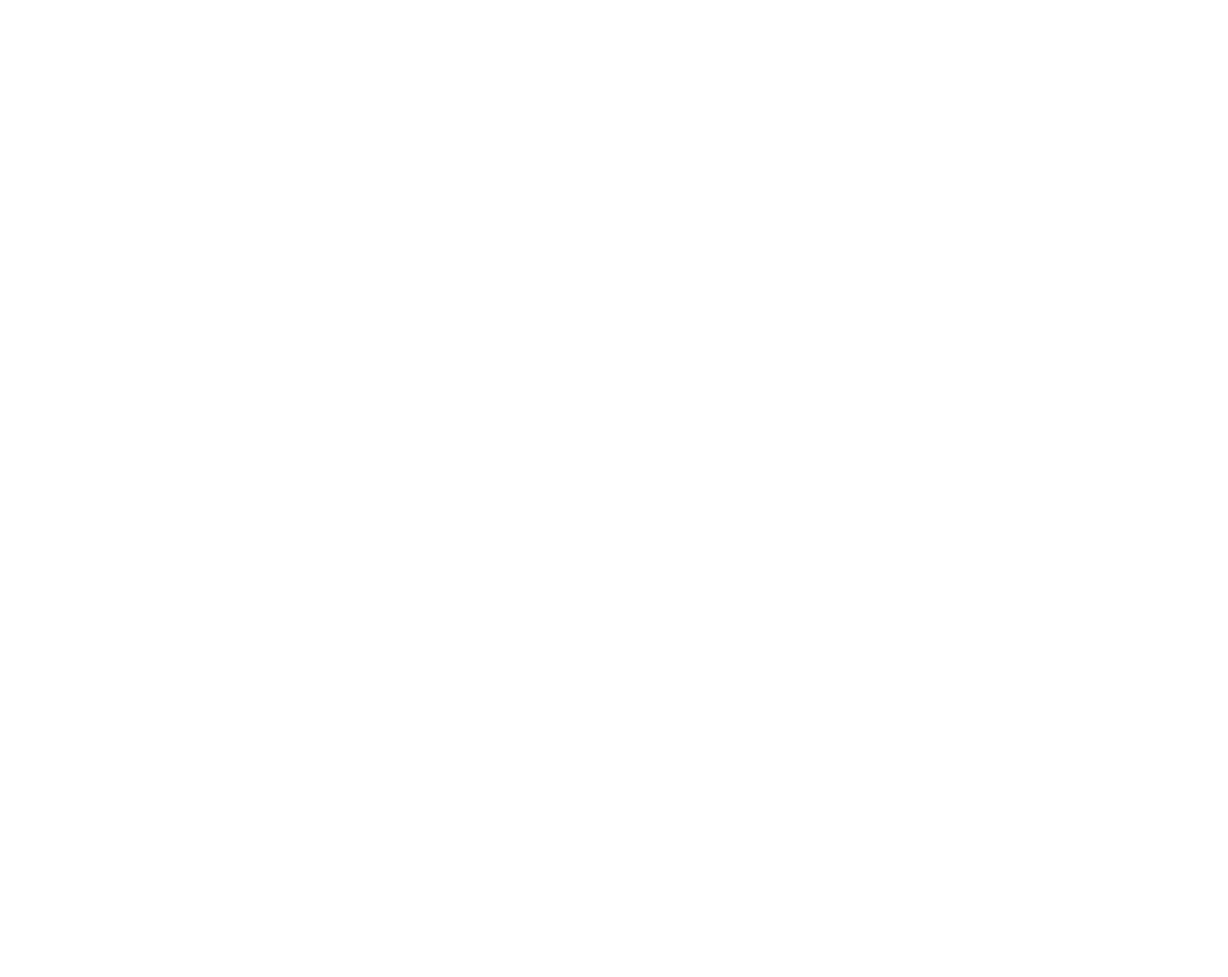
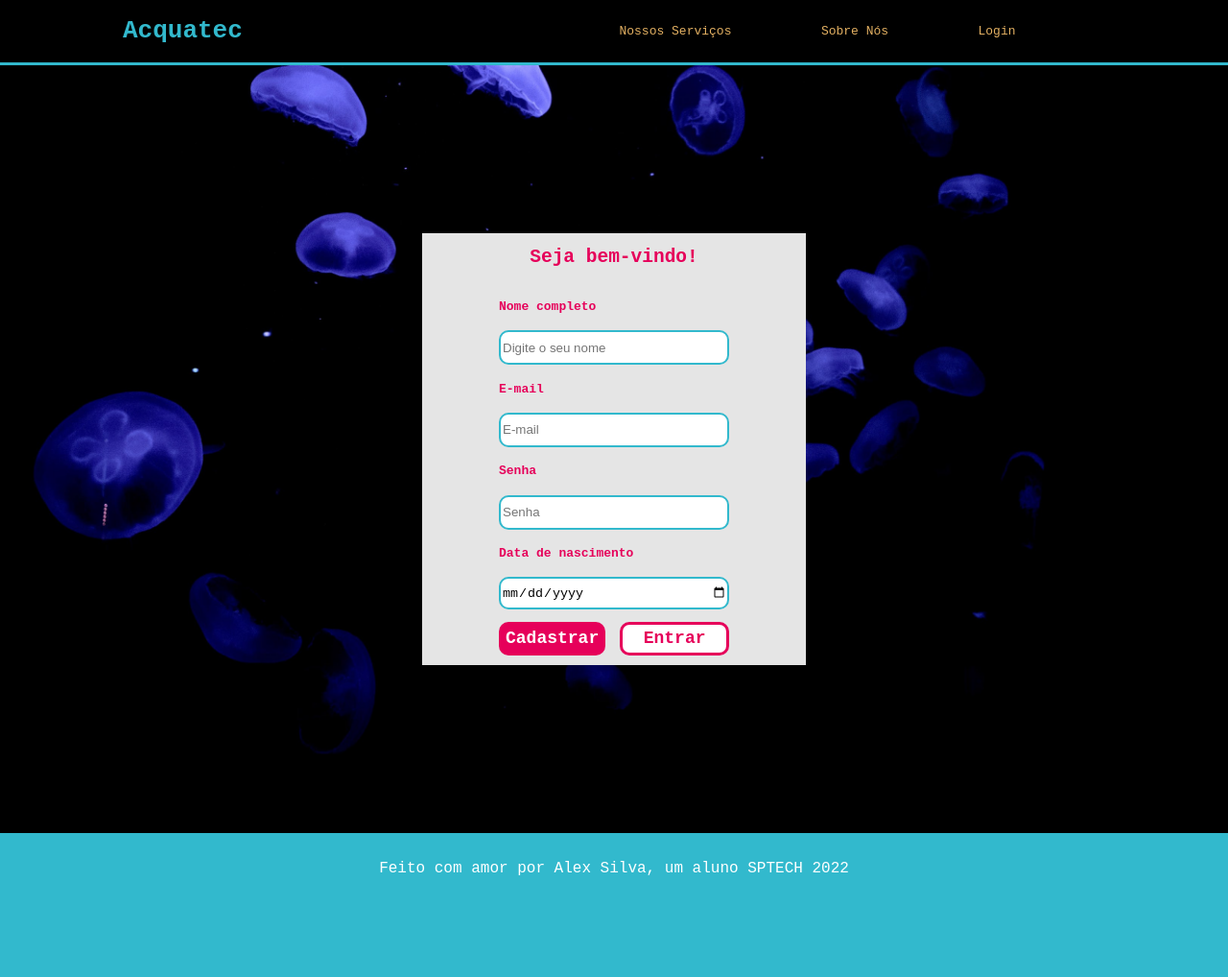
Before and after one commit to Alex1silva/site-institucional, a plain HTML site: page cadastro.html in a window 1280 px wide. Shown: the whole page at 96% size. Before the commit the page ends 800 px from the top, so only its background shows below. Drawn offline with Linux system fonts and the light colour scheme.

Commit message:
finalizando o site constitucional

```diff
--- a/cadastro.html
+++ b/cadastro.html
@@ -0,0 +1,51 @@
+<!DOCTYPE html>
+<html lang="pt-br">
+<head>
+    <meta charset="UTF-8">
+    <meta http-equiv="X-UA-Compatible" content="IE=edge">
+    <meta name="viewport" content="width=device-width, initial-scale=1.0">
+    <link rel="stylesheet" href="estilo.css">
+    <title>Acquatec - Cadastro</title>
+</head>
+<body>
+    <div class="header">
+        <div class="container">
+            <h1><a href="index.html">Acquatec</a></h1>
+            <ul class="navbar">
+                <li>Nossos Serviços</li>
+                <li>Sobre Nós</li>
+                <li>Login</li>
+            </ul>
+        </div>
+    </div>
+
+    <div class="banner">
+        <div class="container">
+            <div class="card">
+                <h2>Seja bem-vindo!</h2>
+                <div class="form-box">
+                    <h4>Nome completo</h4>
+                    <input type="text" placeholder="Digite o seu nome">
+                    <h4>E-mail</h4>
+                    <input type="text" placeholder="E-mail">
+                    <h4>Senha</h4>
+                    <input type="password" placeholder="Senha">
+                    <h4>Data de nascimento</h4>
+                    <input type="date">
+                    <div class="group-button">
+                        <button class="btn1"><a href="login.html">Cadastrar</a></button>
+                        <button class="btn2"><a href="login.html">Entrar</a></button>
+                    </div>
+                </div>
+            </div>
+        </div>
+    </div>
+
+    <div class="footer">
+        <div class="container">
+            <p>Feito com amor por Alex Silva, um aluno SPTECH 2022</p>
+        </div>
+    </div>
+    <!-- lorem -->
+</body>
+</html>
--- a/estilo.css
+++ b/estilo.css
@@ -1,45 +1,45 @@
-.header{
+.header {
   color: #32b9cd;
   border-bottom: 3px solid #32b9cd;
 }
 
-body{
+body {
   margin: 0;
   background-color: black;
   font-family: monospace;
 }
 
-.container{
+.container {
   width: 80%;
   margin: auto;
 }
 
-.header .container{
+.header .container {
   display: flex;
   justify-content: space-between;
 }
 
-.navbar{
+.navbar {
   display: flex;
   list-style: none;
   justify-content: space-evenly;
   padding: 0;
   width: 600px;
   align-items: center;
-    color: #E3b062;
+  color: #e3b062;
 }
 
-.agora{
+.agora {
   font-weight: 1000;
 }
 
-.banner{
+.banner {
   height: 100%;
-    background-image: url(imgs/bg-jelly-fish-para_outras_pags.png);
+  background-image: url("imgs/bg-jelly-fish-para_outras_pags.png");
   background-size: cover;
 }
 
-.banner .container{
+.banner .container {
   height: 100vh;
   display: flex;
   justify-content: center;
@@ -47,16 +47,16 @@
   color: white;
 }
 
-.banner .container p{
+.banner .container p {
   width: 280px;
   margin: 0;
   padding: 0;
   font-size: 36px;
 }
 
-.banner .card{
+.banner .card {
   background-color: #e5e5e5;
-    height: 400px;
+  height: 450px;
   width: 400px;
   display: flex;
   flex-direction: column;
@@ -65,43 +65,43 @@
   color: #e6005a;
 }
 
-.banner span{
+.banner span {
   font-weight: bold;
   letter-spacing: 5px;
 }
 
-li a{
+li a {
   text-decoration: none;
-    color: #E3b062;
+  color: #e3b062;
 }
 
-h1 a{
+h1 a {
   text-decoration: none;
   color: #32b9cd;
 }
 
-.form-box{
+.form-box {
   display: flex;
   flex-direction: column;
   width: 60%;
 }
 
-.form-box h4{
+.form-box h4 {
   align-self: flex-start;
 }
 
-input{
+input {
   height: 30px;
-    border:2px solid #32b9cd;
+  border: 2px solid #32b9cd;
   border-radius: 10px;
 }
 
-.group-button{
+.group-button {
   display: flex;
   height: 60px;
 }
 
-.btn1{
+.btn1 {
   font-family: monospace;
   align-self: center;
   width: 80%;
@@ -115,7 +115,7 @@
   color: white;
 }
 
-.btn2{
+.btn2 {
   font-family: monospace;
   align-self: center;
   width: 80%;
@@ -130,80 +130,88 @@
   margin-left: 15px;
 }
 
-.valores{
+.btn1 a{
+  text-decoration: none;
+  color: white;
+}
+
+.btn2 a{
+  text-decoration: none;
+  color: #e6005a;
+}
+
+.valores {
   height: 300px;
   background-color: rgb(233, 233, 233);
 }
 
-.valores .container{
+.valores .container {
   height: 100%;
   display: flex;
   justify-content: space-around;
   align-items: center;
 }
 
-
-
-.card{
+.card {
   width: 20%;
   text-align: center;
 }
 
-.card img{
+.card img {
   width: 60%;
 }
 
-.card h3{
+.card h3 {
   color: #e6005a;
   font-weight: bold;
 }
 
-.equipe{
-    height: 500px;
+.equipe {
+  height: 530px;
   background-color: black;
 }
 
-.equipe .container{
+.equipe .container {
   display: flex;
   flex-direction: column;
 }
 
-.equipe .container h1{
+.equipe .container h1 {
   margin-bottom: 30px;
   text-align: center;
   font-weight: bold;
   color: #32b9cd;
 }
 
-.equipe1{
+.equipe1 {
   display: flex;
   justify-content: space-evenly;
 }
 
-.equipe1 .card{
-    color: #E3b062;
+.equipe1 .card {
+  color: #e3b062;
 }
 
-.equipe1 .card img{
+.equipe1 .card img {
   background-color: gray;
   border-radius: 50%;
 }
 
-.equipe2{
+.equipe2 {
   display: flex;
   justify-content: space-evenly;
 }
 
-.equipe2 .card img{
+.equipe2 .card img {
   background-color: gray;
   border-radius: 50%;
 }
 
-.equipe2 .card{
-    color: #E3b062;
+.equipe2 .card {
+  color: #e3b062;
 }
 
-.equipe button{
+.equipe button {
   align-self: center;
   width: 18%;
   height: 30px;
@@ -216,19 +224,19 @@
   font-weight: bolder;
 }
 
-.footer{
+.footer {
   height: 150px;
   background-color: #32b9cd;
 }
 
-.footer .container{
+.footer .container {
   height: 50%;
   display: flex;
   justify-content: center;
   align-items: center;
 }
 
-.footer p{
+.footer p {
   color: white;
   font-size: 16px;
 }
```
Also changed, not shown: login.html (+2 -2 lines). Lines whose indentation alone changed are shown as unchanged.
